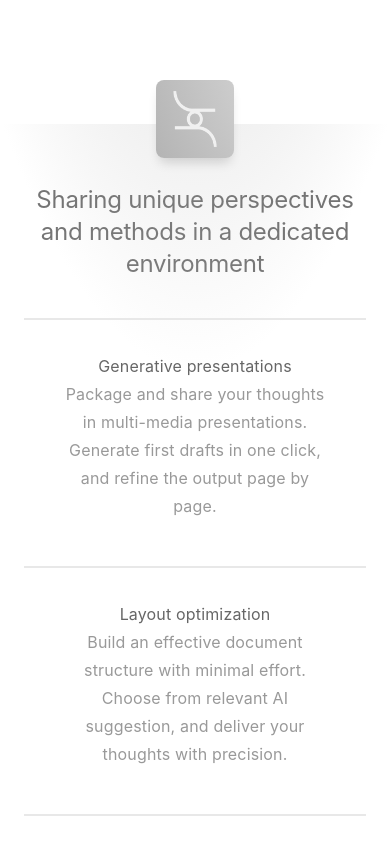
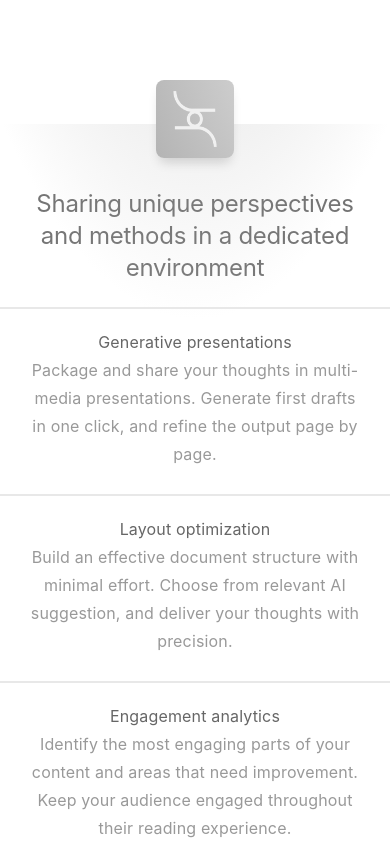
Before and after one commit to Dev0715/Dialogue-React-Landing, a React (Create React App) app: page / in a window 390 px wide. Shown: the part 2740-3584 px from the top of the page. Built offline with nearby package versions, Linux system fonts and the light colour scheme; the HTML template or start-up script is replaced by a standard one.

Commit message:
update: finisher for mobile version

```diff
--- a/src/components/landing/finisher/styles.module.css
+++ b/src/components/landing/finisher/styles.module.css
@@ -59,15 +59,17 @@
   }
 
   .wrapper {
-    padding: 60px 24px 40px 24px;
+    padding: 64px 0px 75px 0px;
   }
 
   .title {
+    padding: 0 26px 0 26px;
     font-size: 24px;
     line-height: 32px;
+    letter-spacing: -0.24px;
   }
 
   .perspective_wrapper {
-    margin-top: 40px;
+    margin-top: 25px;
   }
 }
--- a/src/components/landing/perspective/styles.module.css
+++ b/src/components/landing/perspective/styles.module.css
@@ -30,6 +30,7 @@
 @media screen and (max-width: 640px) {
   .container {
     width: 100%;
+    padding: 19px 26px 28px 26px;
   }
 
   .title {
@@ -38,6 +39,8 @@
   }
 
   .description {
+    width: 100%;
+    box-sizing: border-box;
     font-size: 16px;
     line-height: 28px;
   }
```
